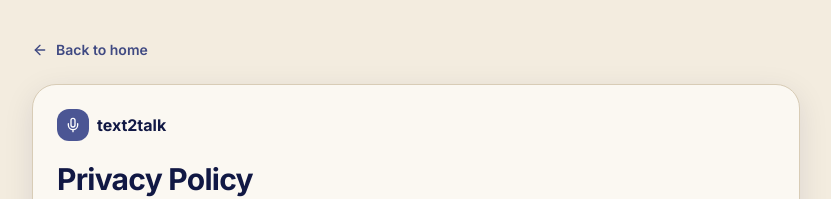
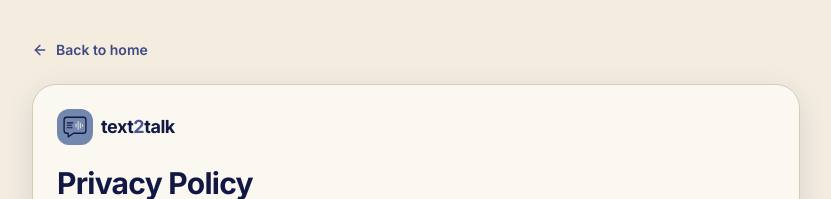
Before and after one commit to aditya-17-svg/text2talk_final, a React (Vite) app in the folder text2talk/: page /privacy in a window 1280 px wide. Shown: the top 199 px of the page, without its empty margins (224-1055 px from the left). Built offline with nearby package versions, Linux system fonts and the light colour scheme; no server answers.

Commit message:
Update Legal.jsx

```diff
--- a/text2talk/src/pages/Legal.jsx
+++ b/text2talk/src/pages/Legal.jsx
@@ -1,5 +1,6 @@
 import { useState } from 'react'
 import { Link } from 'react-router-dom'
+import Logo from '../components/Logo'
 import { Mic, ArrowLeft } from 'lucide-react'
 
 // TODO: replace with your real support address
@@ -12,7 +13,7 @@ function Page({ title, children }) {
       <div className="mx-auto max-w-3xl">
         <Link to="/" className="mb-6 flex items-center gap-2 text-sm font-semibold text-brand-600"><ArrowLeft size={16} /> Back to home</Link>
         <article className="card space-y-5 p-8">
-          <p className="flex items-center gap-2 font-bold"><span className="flex h-8 w-8 items-center justify-center rounded-xl bg-brand-500 text-white"><Mic size={16} /></span>text2talk</p>
+          <Logo textClass="text-ink" two="text-brand-500" />
           <h1 className="text-3xl font-extrabold tracking-tight">{title}</h1>
           {children}
         </article>
```
